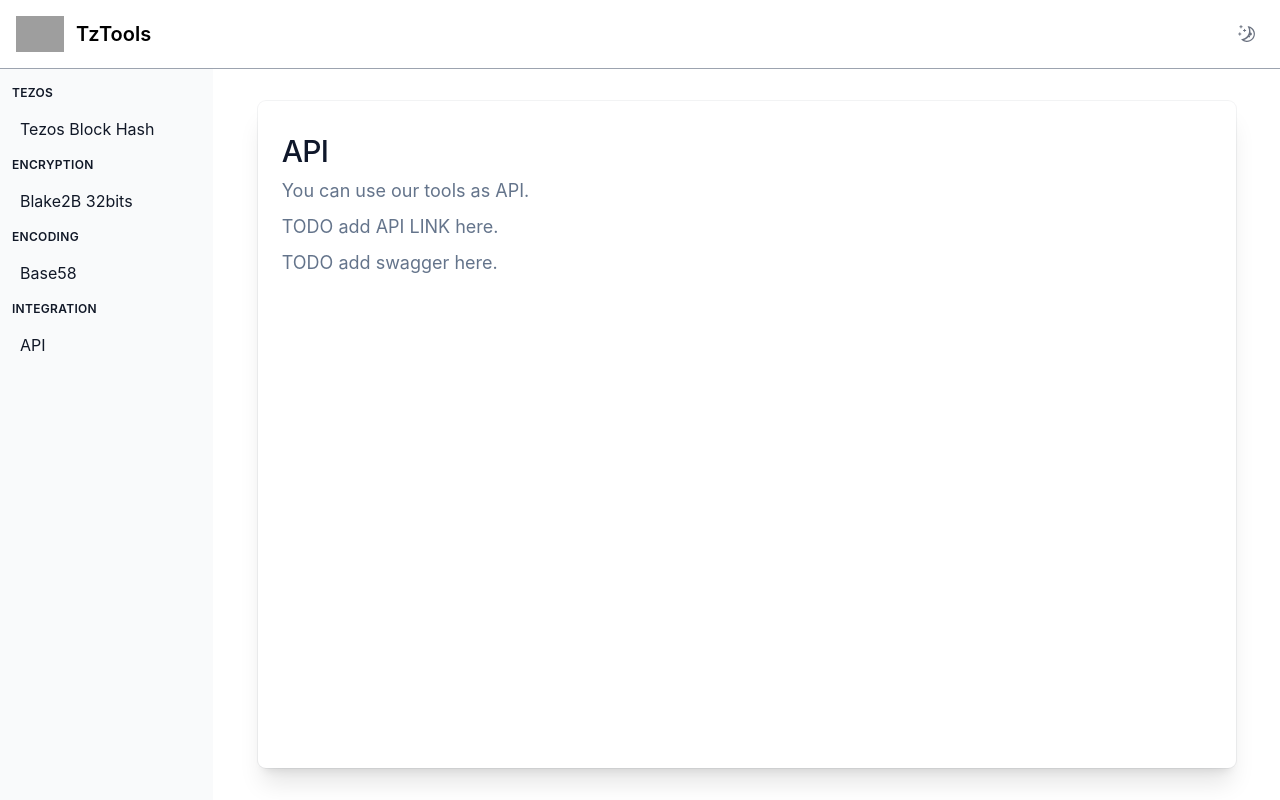
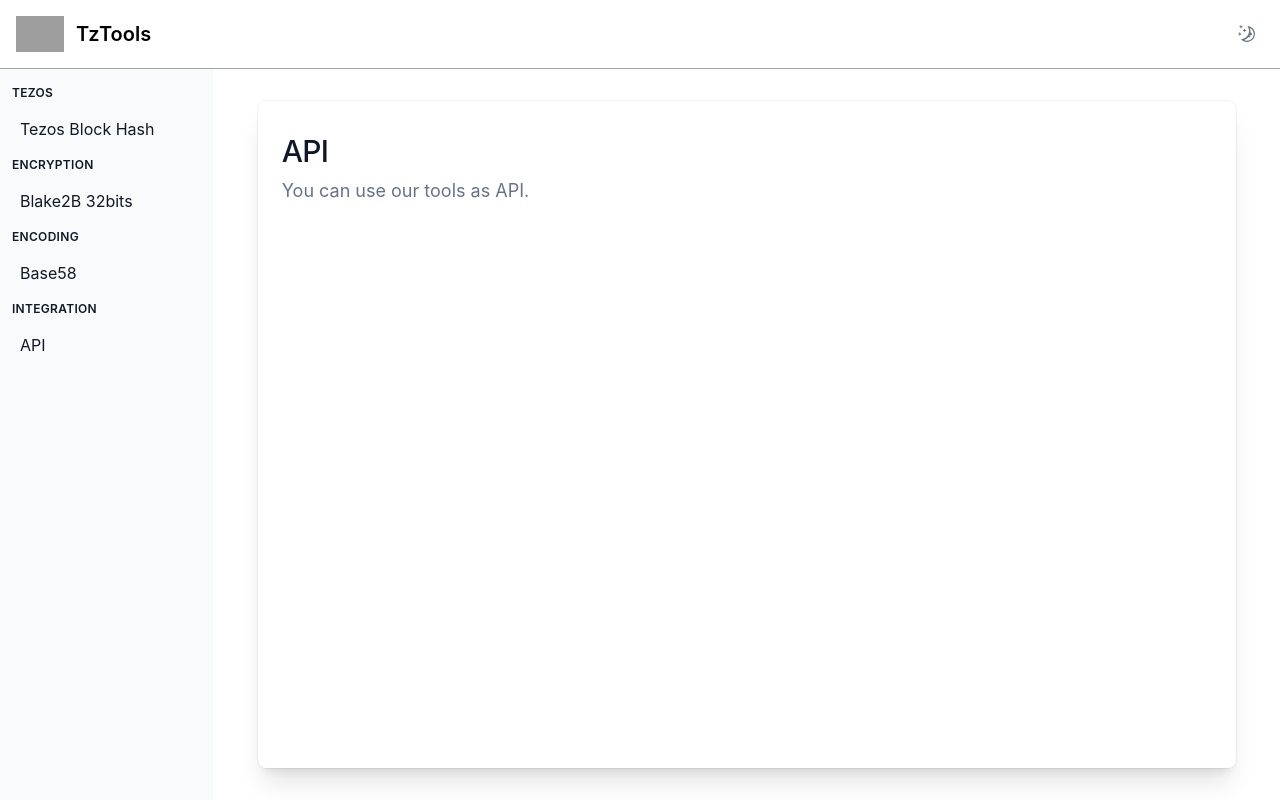
Before and after one commit to marigold-dev/tztools, a React (Create React App) app in the folder frontend/: page /api in a window 1280 px wide. Built offline with nearby package versions, Linux system fonts and the light colour scheme; grey boxes are pictures that could not be loaded.

Commit message:
hide todo

```diff
--- a/frontend/src/components/tools/API.tsx
+++ b/frontend/src/components/tools/API.tsx
@@ -8,10 +8,10 @@ function API() {
           <h1 className="text-slate-900 dark:text-white mt-0 text-3xl font-medium tracking-tight">API</h1>
           <p className="text-slate-500 dark:text-slate-400 mt-2 text-lg">
               You can use our tools as API.</p>
-          <p className="text-slate-500 dark:text-slate-400 mt-2 text-lg">
-              TODO add API LINK here.</p>
-          <p className="text-slate-500 dark:text-slate-400 mt-2 text-lg">
-              TODO add swagger here.</p>
+          {/* <p className="text-slate-500 dark:text-slate-400 mt-2 text-lg"> */}
+          {/*     TODO add API LINK here.</p> */}
+          {/* <p className="text-slate-500 dark:text-slate-400 mt-2 text-lg"> */}
+          {/*     TODO add swagger here.</p> */}
         </div>
     </div>
   );
```
